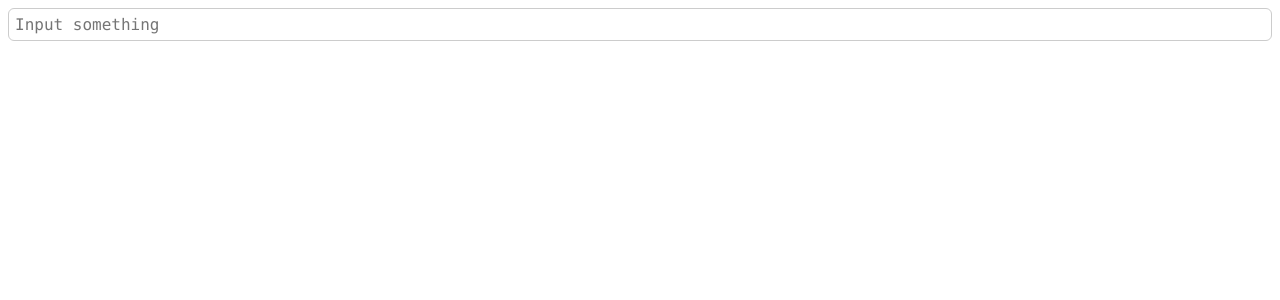
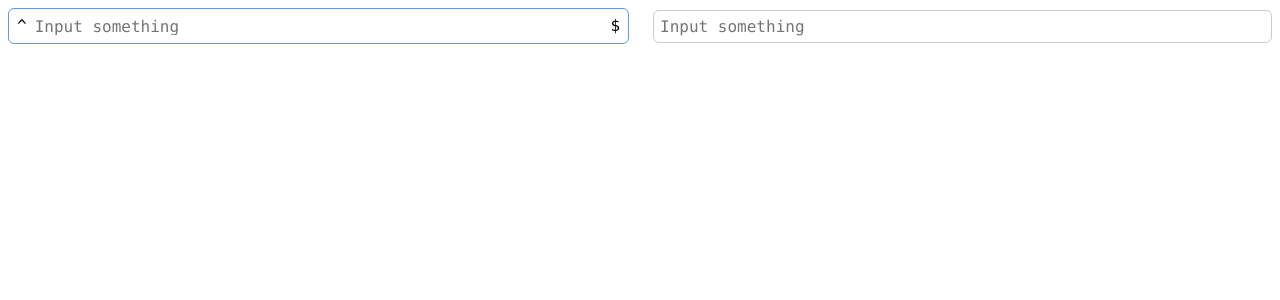
Before and after one commit to Nathan3303/nicelayout.vue, a Vue app: page / in a window 1280 px wide. Shown: the top 300 px of the page. Built offline with nearby package versions, Linux system fonts and the light colour scheme.

Commit message:
[NlInput]: optimized code and modified default style

```diff
--- a/index.html
+++ b/index.html
@@ -4,7 +4,7 @@
     <meta charset="UTF-8" />
     <link rel="icon" type="image/svg+xml" href="/vite.svg" />
     <meta name="viewport" content="width=device-width, initial-scale=1.0" />
-    <title>Vite + Vue</title>
+    <title>NiceLayout</title>
   </head>
   <body>
     <div id="app"></div>
--- a/src/App.vue
+++ b/src/App.vue
@@ -4,17 +4,30 @@ import { ref } from "vue";
 /**
  * Import components
  */
+import NlDiv from "./components/NlDiv.vue";
 import NlTextarea from "./components/NlTextarea.vue";
+import NlInput from "./components/NlInput.vue";
 
 /**
  * Define refs
  */
 const textareaValue = ref("");
+const inputValue = ref("");
 </script>
 
 <template>
     <div id="app">
-        <nl-textarea :size="18" :value="textareaValue" placeholder="Input something"></nl-textarea>
+        <nl-div :gap="24">
+            <nl-input
+                width="100%"
+                placeholder="Input something"
+                v-model="inputValue"
+                prefix="^"
+                suffix="$"
+                :maxlength="22"
+                :minlength="10" />
+            <nl-textarea :value="textareaValue" placeholder="Input something" />
+        </nl-div>
     </div>
 </template>
 
--- a/src/components/NlInput.vue
+++ b/src/components/NlInput.vue
@@ -1,47 +1,37 @@
 <template>
     <div ref="wrapper" class="nl-input" :class="NlInputClasses" @click="wrapperClickHandler">
-        <!-- nl-input__icon -->
         <i v-if="icon" class="nl-input__icon iconfont" :class="icon"></i>
         <slot v-else name="icon"></slot>
-        <!-- nl-input__prefix -->
         <slot name="prefix">{{ prefix }}</slot>
-        <!-- nl-input__input -->
         <input
             ref="input"
             :type="type"
+            :value="modelValue"
             :placeholder="placeholder"
             :name="name"
             :maxlength="maxlength"
             :minlength="minlength"
-            :value="modelValue"
             :autocomplete="autocomplete"
             :disabled="disabled"
             :readonly="!disabled && readonly"
             @input="inputHandler"
             @focus="focusHandler"
             @blur="blurHandler"
-            @change="changeHandler"
-        />
-        <!-- nl-input__suffix -->
+            @change="changeHandler" />
         <slot name="suffix">{{ suffix }}</slot>
-        <!-- nl-input__clear-buttons -->
-        <i
-            class="nl-input__button iconfont icon-clear"
-            v-show="modelValue"
-            @click="clearHandler"
-        ></i>
+        <i class="nl-input__button iconfont icon-clear" v-show="modelValue" @click="clearHandler">Delete</i>
     </div>
 </template>
 
 <script setup>
-import { ref, nextTick, computed } from 'vue'
-import { validateShape, validateWidthAndHeight } from './validators'
-import { parseWidthAndHeight } from './parsers'
+import { ref, nextTick, computed } from "vue";
+import { validateShape, validateWidthAndHeight } from "./validators";
+import { parseWidthAndHeight } from "./parsers";
 
 /**
  * Define options
  */
-defineOptions({ name: 'NlInput' })
+defineOptions({ name: "NlInput" });
 
 /**
  * Define props
@@ -52,42 +42,52 @@ const props = defineProps({
      */
     id: String,
     /**
+     * @description input type
+     */
+    type: {
+        type: String,
+        default: "text",
+        validator: (v) => ["text", "password", "file", "number"].includes(v),
+    },
+    /**
+     * @description input value (v-model)
+     */
+    modelValue: {
+        type: [String, Number],
+        default: "",
+    },
+    /**
+     * @description input format function
+     */
+    formatter: {
+        type: Function,
+        default: (value) => value,
+    },
+    /**
      * @description input theme
      */
     theme: {
         type: String,
-        default: 'default'
+        default: "default",
     },
     /**
      * @description input shape
      */
     shape: {
         type: String,
-        default: 'circle',
-        validator: (v) => validateShape(v)
+        default: "square",
+        validator: (v) => validateShape(v),
     },
     /**
-     * @description input type
-     */
-    type: {
-        type: String,
-        default: 'text',
-        validator: (v) => ['text', 'password', 'file', 'number'].includes(v)
-    },
-    /**
-     * @description input label
-     */
-    label: String,
-    /**
-     * @description input icon (Only iconfont class)
+     * @description input icon (Only iconfont class so far)
      */
     icon: String,
     /**
-     * @description input prefix
+     * @description input prefix text ($___)
      */
     prefix: String,
     /**
-     * @description input suffix
+     * @description input suffix text (___$)
      */
     suffix: String,
     /**
@@ -103,13 +103,6 @@ const props = defineProps({
      */
     minlength: Number,
     /**
-     * @description input value (v-model)
-     */
-    modelValue: {
-        type: [String, Number],
-        default: ''
-    },
-    /**
      * @description input name
      */
     name: String,
@@ -118,7 +111,7 @@ const props = defineProps({
      */
     autocomplete: {
         type: String,
-        default: 'off'
+        default: "off",
     },
     /**
      * @description input disabled state
@@ -129,29 +122,22 @@ const props = defineProps({
      */
     readonly: Boolean,
     /**
-     * @description input format function
-     */
-    formatter: {
-        type: Function,
-        default: (value) => value
-    },
-    /**
      * @description input width
      */
     width: {
         type: String,
-        default: 'auto',
-        validator: (v) => validateWidthAndHeight(v)
+        default: "auto",
+        validator: (v) => validateWidthAndHeight(v),
     },
     /**
      * @description input height
      */
     height: {
         type: String,
-        default: '36px',
-        validator: (v) => validateWidthAndHeight(v)
-    }
-})
+        default: "36px",
+        validator: (v) => validateWidthAndHeight(v),
+    },
+});
 
 /**
  * Define emit
@@ -160,49 +146,49 @@ const emit = defineEmits([
     /**
      * @description when update modelValue
      */
-    'update:modelValue',
+    "update:modelValue",
     /**
      * @description when focused
      */
-    'onFocused',
+    "onFocused",
     /**
      * @description when blured
      */
-    'onBlured',
+    "onBlured",
     /**
      * @description when value changed
      */
-    'onChanged'
-])
+    "onChanged",
+]);
 
 /**
  * Define refs
  */
-const wrapper = ref()
-const input = ref()
-const isFocused = ref(false) // Focus flag
-const widthStyle = ref(parseWidthAndHeight(props.width))
-const heightStyle = ref(parseWidthAndHeight(props.height))
+const wrapper = ref();
+const input = ref();
+const isFocused = ref(false); // Focus flag
+const widthStyle = ref(parseWidthAndHeight(props.width));
+const heightStyle = ref(parseWidthAndHeight(props.height));
 // console.log(input)
 
 /**
  * Calculate nl-input classes
  */
 const NlInputClasses = computed(() => {
-    let classArray = []
-    if (props.theme) classArray.push('nl-input--' + props.theme)
-    if (props.shape) classArray.push('nl-input--' + props.shape)
-    if (props.disabled) classArray.push('nl-input--disabled')
-    if (isFocused.value && !props.disabled) classArray.push('nl-input--focused')
-    return classArray
-})
+    let classArray = [];
+    if (props.theme) classArray.push("nl-input--" + props.theme);
+    if (props.shape) classArray.push("nl-input--" + props.shape);
+    if (props.disabled) classArray.push("nl-input--disabled");
+    if (isFocused.value && !props.disabled) classArray.push("nl-input--focused");
+    return classArray;
+});
 
 /**
  * nl-input input handle function
  * @param {object} e input event object
  */
 function inputHandler(e) {
-    emit('update:modelValue', e.target.value)
+    emit("update:modelValue", props.formatter(e.target.value));
 }
 
 /**
@@ -210,8 +196,8 @@ function inputHandler(e) {
  * @param {object} e focus event object
  */
 function focusHandler(e) {
-    isFocused.value = true
-    emit('onFocused', e)
+    isFocused.value = !props.readonly && true;
+    emit("onFocused", e);
 }
 
 /**
@@ -219,8 +205,8 @@ function focusHandler(e) {
  * @param {object} e blur event object
  */
 function blurHandler(e) {
-    isFocused.value = false
-    emit('onBlured', e)
+    isFocused.value = false;
+    emit("onBlured", e);
 }
 
 /**
@@ -228,16 +214,16 @@ function blurHandler(e) {
  * @param {object} e change event object
  */
 function changeHandler(e) {
-    emit('onChanged', e)
+    emit("onChanged", e);
 }
 
 /**
  * Handle nl-input clear event
  */
 function clearHandler() {
-    input.value.value = ''
-    emit('update:modelValue', '')
-    nextTick(() => input.value.focus())
+    input.value.value = "";
+    emit("update:modelValue", "");
+    nextTick(() => input.value.focus());
 }
 
 /**
@@ -246,55 +232,32 @@ function clearHandler() {
  * @param {object} e The click event object
  */
 function wrapperClickHandler(e) {
-    if (!isFocused.value) input.value.focus()
+    if (!isFocused.value) input.value.focus();
 }
 </script>
 
 <style scoped>
-.nl-input--default {
-    --primary-bg-color: transparent;
-    --focus-bg-color: white;
-    --border-color: #bacfbc;
-
-    transition: all 0.3s ease;
+.nl-input {
+    transition: all 0.16s ease;
     box-sizing: border-box;
 
     display: flex;
     align-items: center;
     gap: 8px;
 
-    min-width: 96px;
-    width: v-bind(widthStyle);
-    height: v-bind(heightStyle);
-    line-height: v-bind(heightStyle);
-    padding: 0 calc(v-bind(heightStyle) / 3);
     position: relative;
 
-    border: 1px solid var(--border-color);
-    background: var(--primary-bg-color);
-
-    font-size: 15px;
     user-select: none;
 
     & > input {
+        height: 100%;
         flex: 1 1 auto;
-        min-width: 64px;
-        height: 100%;
-        padding: 0;
-        border: none;
         outline: none;
-        background: none;
-        font-size: 13px;
-        cursor: default;
     }
 
     & > .nl-input__button {
         flex: none;
-        scale: 0.86;
-
-        color: #6f6f6f;
-        font-size: 12px !important;
-        line-height: initial;
+        scale: 0.96;
 
         &:hover {
             color: rgba(255, 39, 39, 0.7);
@@ -303,17 +266,54 @@ function wrapperClickHandler(e) {
     }
 }
 
+.nl-input--default {
+    --background-color: transparent;
+    --border-color: #6d94dd;
+
+    --focused-background-color: transparent;
+    --focused-border-color: #6d94dd;
+    --focused-shadow-color: #6d94dd;
+
+    min-width: 96px;
+    width: v-bind(widthStyle);
+    height: v-bind(heightStyle);
+    line-height: v-bind(heightStyle);
+    padding: 8px;
+
+    border: 1px solid var(--border-color);
+    background: var(--background-color);
+
+    font-size: 16px;
+    font-family: "Consolas";
+    /* cursor: text; */
+
+    & > input {
+        padding: 0;
+        border: none;
+        background: none;
+        font-size: inherit;
+        font-family: inherit;
+    }
+
+    & > .nl-input__button {
+        color: #6f6f6f;
+        font-size: 12px !important;
+    }
+}
+
 .nl-input--square {
     border-radius: 6px;
 }
 
 .nl-input--circle {
+    padding: 0 calc(v-bind(heightStyle) / 3);
     border-radius: v-bind(heightStyle);
 }
 
 .nl-input--focused {
-    background-color: white;
-    box-shadow: 0 0 3px 1px var(--border-color);
+    background-color: var(--focused-background-color);
+    border: 1px solid var(--focused-border-color);
+    box-shadow: 0 0 4px 1px var(--focused-shadow-color);
 }
 
 .nl-input--disabled {
```
